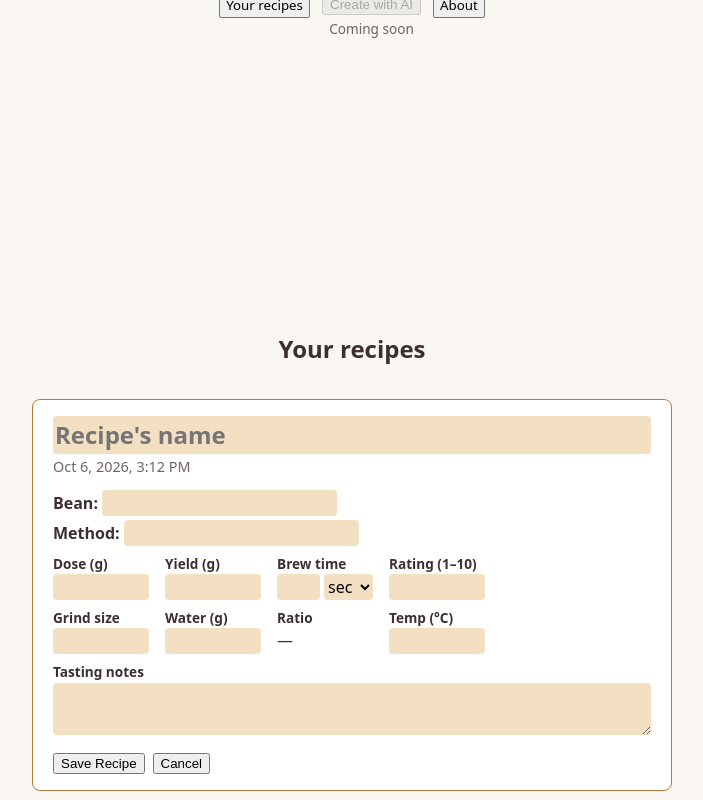
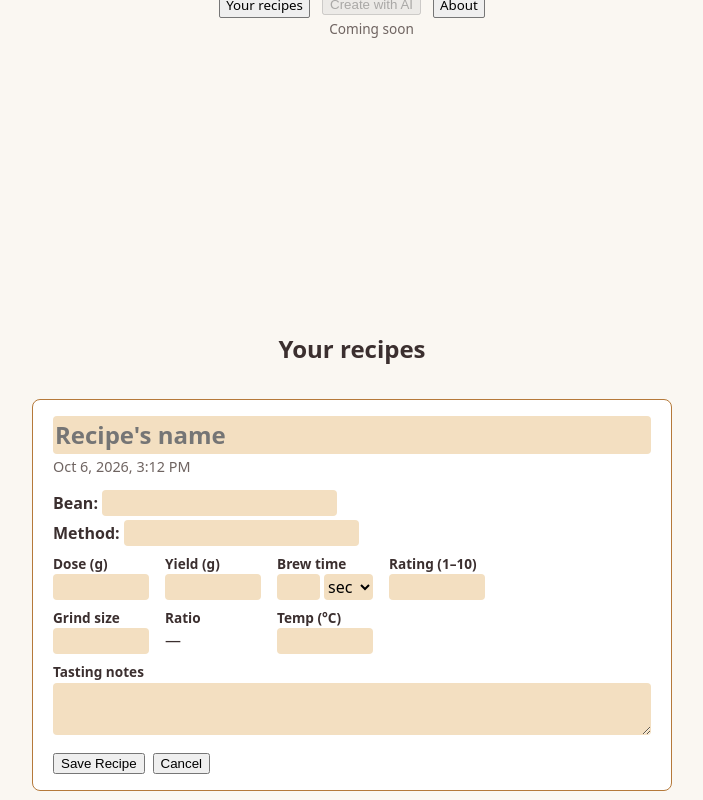
Before and after one commit to RoeyMadjar/Brew-It, a React (Vite) app: page / in a window 1280 px wide. Both pictures are taken after a click on the button "Create Recipe". Shown: the part 489-1289 px from the top of the page, without its empty margins (288-991 px from the left). Built offline with nearby package versions, Linux system fonts and the light colour scheme.

Commit message:
Remove Water input, calculate ratio from yield, CLAUDE.md: no plan mode, approve each edit

```diff
--- a/api/ask.js
+++ b/api/ask.js
@@ -14,13 +14,13 @@ const AI_ERROR = "The AI couldn't answer right now. Please try again.";
 const SYSTEM_PROMPT = `You are a coffee brewing assistant inside Brew It, a coffee recipe journal.
 
 The user sends one recipe as JSON. It has name, bean and method, and "versions" ordered from oldest to newest. The LAST version is the current one; older versions are earlier experiments.
-Units: doseGrams, waterGrams and yieldGrams are grams; waterTempC is °C; brewTimeSeconds is always seconds (brewTimeUnit is only how the user likes to see it); rating is out of 10. null means the value wasn't recorded.
+Units: doseGrams and yieldGrams are grams; waterTempC is °C; brewTimeSeconds is always seconds (brewTimeUnit is only how the user likes to see it); rating is out of 10. null means the value wasn't recorded.
 
-Answer the user's question about THIS recipe. Never invent facts about the user's brews (values, tasting notes, results). General coffee knowledge is welcome (techniques, pour plans, typical ranges); base it on this recipe's numbers (dose, water, temp, grind, method).
+Answer the user's question about THIS recipe. Never invent facts about the user's brews (values, tasting notes, results). General coffee knowledge is welcome (techniques, pour plans, typical ranges); base it on this recipe's numbers (dose, yield, temp, grind, method). For filter methods (pour-over, French press, cold brew, moka) the yield is the water used.
 
 The answer is shown in a small panel on the recipe card, so keep it short. Pick the format by question type:
 - "What should I change?" or "Why does it taste like X?": one short sentence on the likely cause, then at most 2 numbered changes, one line each: the value, from → to, and why in a few words. The user will try them as a New Version.
-- "How do I brew it?", "Give me a plan" or "Explain": short numbered steps, at most about 6 lines, using the recipe's numbers (for example, pour amounts that add up to its water).
+- "How do I brew it?", "Give me a plan" or "Explain": short numbered steps, at most about 6 lines, using the recipe's numbers (for example, pour amounts that add up to its yield).
 
 Before answering, check every adjustment's direction. Sour, thin or a fast drawdown means under-extraction → finer grind and/or hotter water. Bitter, harsh or a slow drawdown means over-extraction → coarser grind and/or cooler water.
 
--- a/src/App.jsx
+++ b/src/App.jsx
@@ -24,7 +24,6 @@ const sampleRecipes = [
         id: "version-1",
         createdAt: "2026-09-20T08:00:00.000Z",
         doseGrams: 16,
-        waterGrams: 40,
         grindSize: "fine",
         waterTempC: 93,
         brewTimeSeconds: 28,
@@ -41,7 +40,6 @@ const emptyForm = {
   bean: "",
   method: "",
   doseGrams: "",
-  waterGrams: "",
   grindSize: "",
   waterTempC: "",
   brewTime: "",
--- a/src/components/RecipeEditForm.jsx
+++ b/src/components/RecipeEditForm.jsx
@@ -190,21 +190,6 @@ function RecipeEditForm({
           </dd>
         </div>
         <div className="version-field">
-          <dt>
-            <label htmlFor={`${id}-water`}>Water (g)</label>
-          </dt>
-          <dd>
-            <input
-              id={`${id}-water`}
-              type="number"
-              name="waterGrams"
-              step="any"
-              value={formData.waterGrams}
-              onChange={handleChange}
-            />
-          </dd>
-        </div>
-        <div className="version-field">
           <dt>Ratio</dt>
           <dd>{formatRatio(formToVersionFields(formData))}</dd>
         </div>
--- a/src/components/VersionDetails.jsx
+++ b/src/components/VersionDetails.jsx
@@ -1,7 +1,7 @@
 import VersionField from "./VersionField.jsx";
 import VersionSummary from "./VersionSummary.jsx";
 import { getChangedFields } from "../utils/compare.js";
-import { formatGrams, formatRatio, formatTemp } from "../utils/format.js";
+import { formatRatio, formatTemp } from "../utils/format.js";
 
 function VersionDetails({ version, compareTo }) {
   const changed = compareTo ? getChangedFields(version, compareTo) : null;
@@ -17,13 +17,6 @@ function VersionDetails({ version, compareTo }) {
           compareTo={compareTo}
           isChanged={changed?.grindSize}
           format={(v) => v.grindSize}
-        />
-        <VersionField
-          label="Water"
-          version={version}
-          compareTo={compareTo}
-          isChanged={changed?.waterGrams}
-          format={(v) => formatGrams(v.waterGrams)}
         />
         <VersionField
           label="Ratio"
--- a/src/utils/compare.js
+++ b/src/utils/compare.js
@@ -9,7 +9,6 @@ function normalizeText(text) {
 export function getChangedFields(version, current) {
   return {
     doseGrams: version.doseGrams !== current.doseGrams,
-    waterGrams: version.waterGrams !== current.waterGrams,
     ratio: formatRatio(version) !== formatRatio(current),
     grindSize:
       normalizeText(version.grindSize) !== normalizeText(current.grindSize),
--- a/src/utils/format.js
+++ b/src/utils/format.js
@@ -43,8 +43,8 @@ export function formatRating(rating) {
 }
 
 export function formatRatio(version) {
-  if (version.doseGrams > 0 && version.waterGrams > 0) {
-    return `1:${(version.waterGrams / version.doseGrams).toFixed(1)}`;
+  if (version.doseGrams > 0 && version.yieldGrams > 0) {
+    return `1:${(version.yieldGrams / version.doseGrams).toFixed(1)}`;
   }
   return "—";
 }
--- a/src/utils/versionForm.js
+++ b/src/utils/versionForm.js
@@ -21,7 +21,6 @@ function formToBrewTimeSeconds(formData) {
 export function formToVersionFields(formData) {
   return {
     doseGrams: Number(formData.doseGrams),
-    waterGrams: toNumberOrNull(formData.waterGrams),
     grindSize: formData.grindSize,
     waterTempC: toNumberOrNull(formData.waterTempC),
     brewTimeSeconds: formToBrewTimeSeconds(formData),
@@ -37,7 +36,6 @@ export function versionToFormValues(version) {
 
   return {
     doseGrams: String(version.doseGrams),
-    waterGrams: toFormString(version.waterGrams),
     grindSize: version.grindSize,
     waterTempC: toFormString(version.waterTempC),
     brewTime:
```
Also changed, not shown: 1 other file (tests, documents, lock files or other folders).
